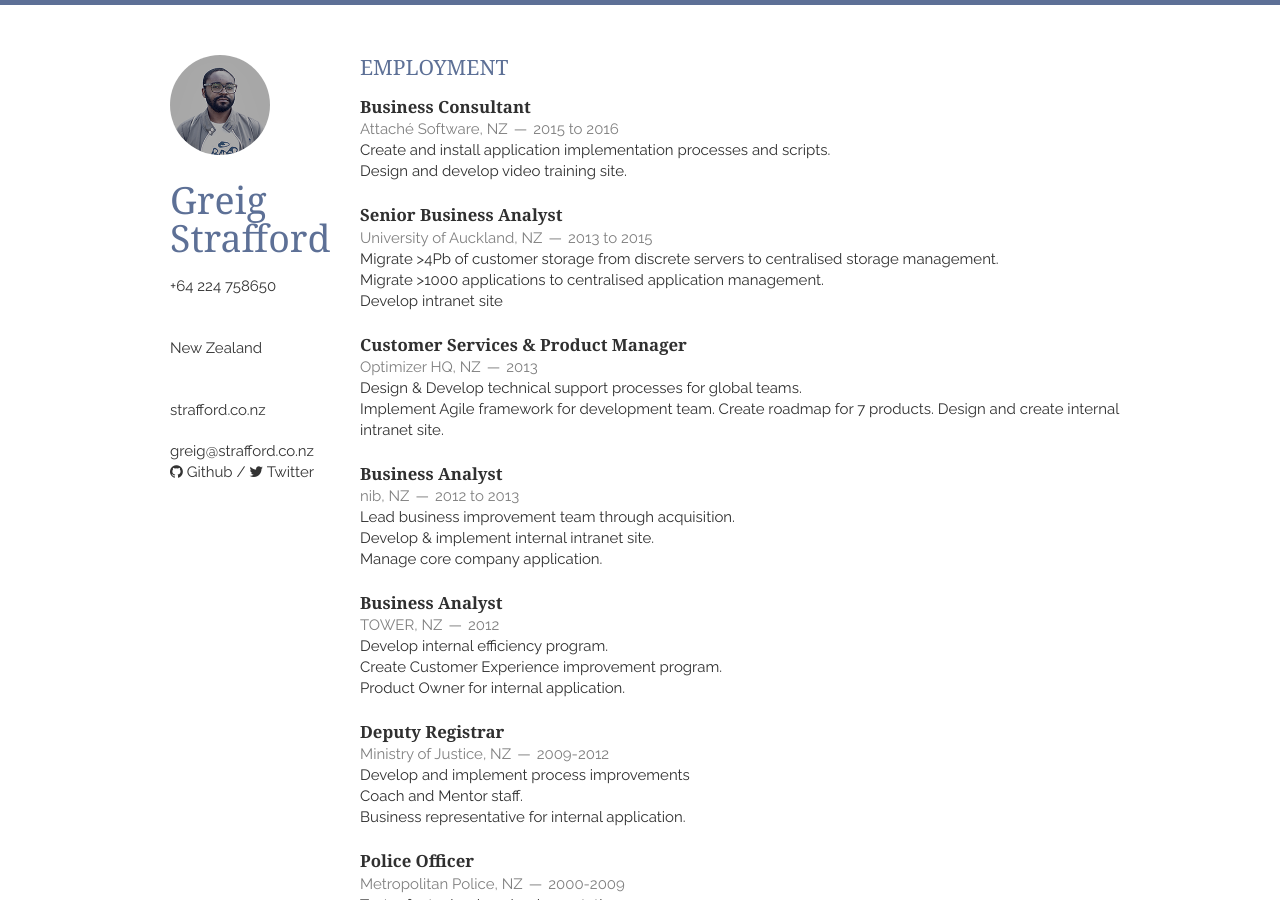
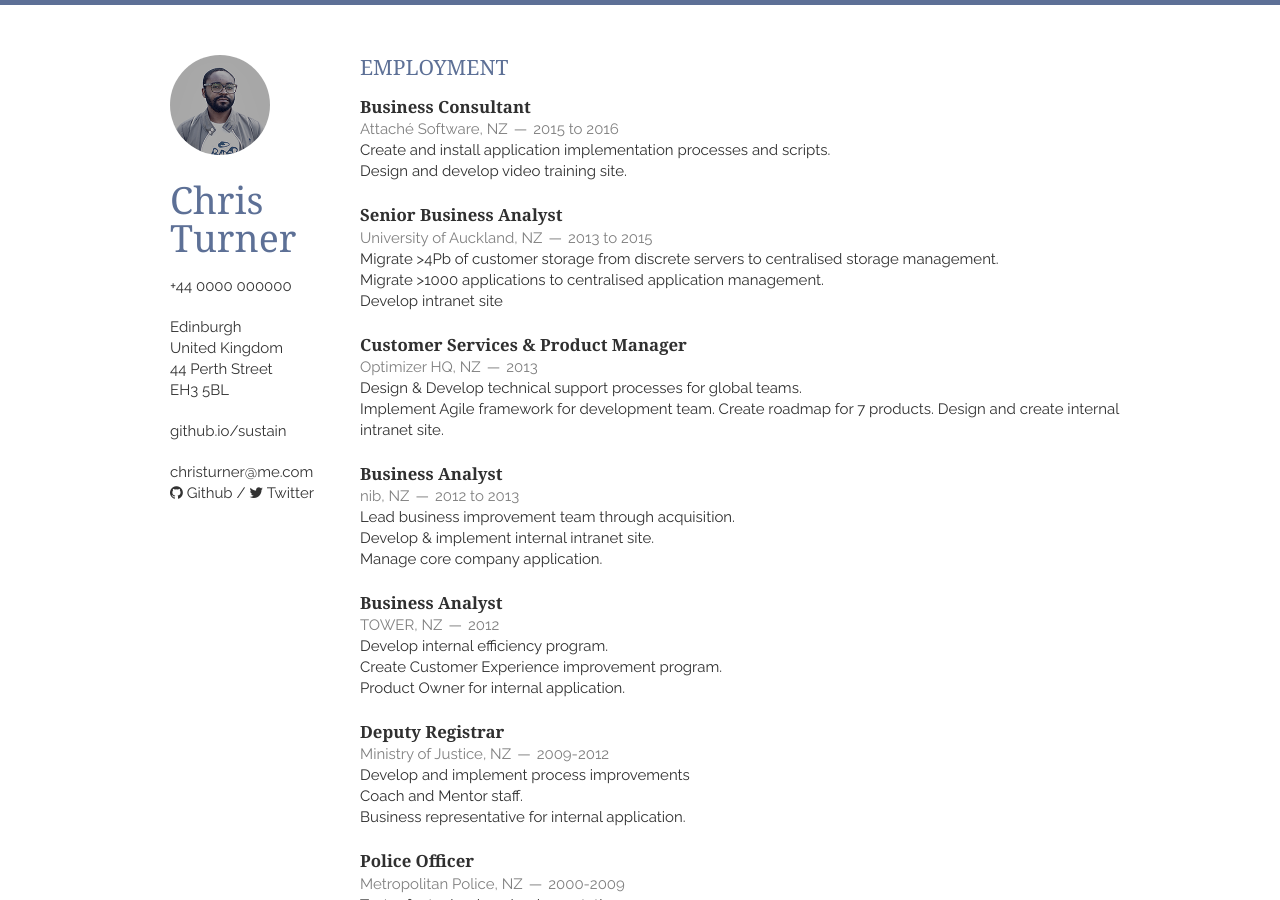
Before and after one commit to straff2002/straff2002.github.io, a Jekyll site: the page built from index.html, in a window 1280 px wide and 900 px high. Built offline with Jekyll 4.4.1, drawn with Linux system fonts in a browser that asks for light colours; nearby versions of some CDN libraries; Markdown is read by kramdown in place of the engine named in the settings; the list of posts is cut into pages by our own code.

Commit message:
Update _config.yml

```diff
--- a/_config.yml
+++ b/_config.yml
@@ -5,31 +5,31 @@ rdiscount:
 permalink: /:title.html
 paginate: 5
 gems: [jekyll-paginate]
-port:
+port: 4000
 safe: true
-url: https://straff2002.github.io
-author: Greig Strafford
+url: http://biomadeira.github.io/vitae
+author: Fábio Madeira
 
 # edit this section with your information
 # biomadeira.github.io - all contents run on /vitae/
 # for a normal use at the base of the server change it to "/"
 baseurl: /vitae/
-title: Greig Strafford's Resume
-name: Greig Strafford
-email: greig@strafford.co.nz
-email_full: mailto:greig@strafford.co.nz
-website: strafford.co.nz
-website_full: https://strafford.co.nz
-github: straff2002
-twitter: straff2002
-tel: +64 224 758650
-tel_full: tel:+64224758650
-google_maps: 'https://www.google.co.uk/maps/place/Auckland'
-#address: 44 Perth Street
-#postcode: EH3 5BL
-#city: Edinburgh
-country: New Zealand
-#google_analytics: UA-69300817-1
+title: Chris Turner's Resume
+name: Chris Turner
+email: christurner@me.com
+email_full: mailto:youremail@me.com
+website: github.io/sustain
+website_full: https://biomadeira.github.io/sustain
+github: trending
+twitter: twitter
+tel: +44 0000 000000
+tel_full: tel:+440000000000
+google_maps: 'https://www.google.co.uk/maps/place/44+Perth+St,+Edinburgh,+Edinburgh+City+EH3+5BL'
+address: 44 Perth Street
+postcode: EH3 5BL
+city: Edinburgh
+country: United Kingdom
+google_analytics: UA-69300817-1
 
 # needed for travis-ci build
 exclude: [vendor]
```
